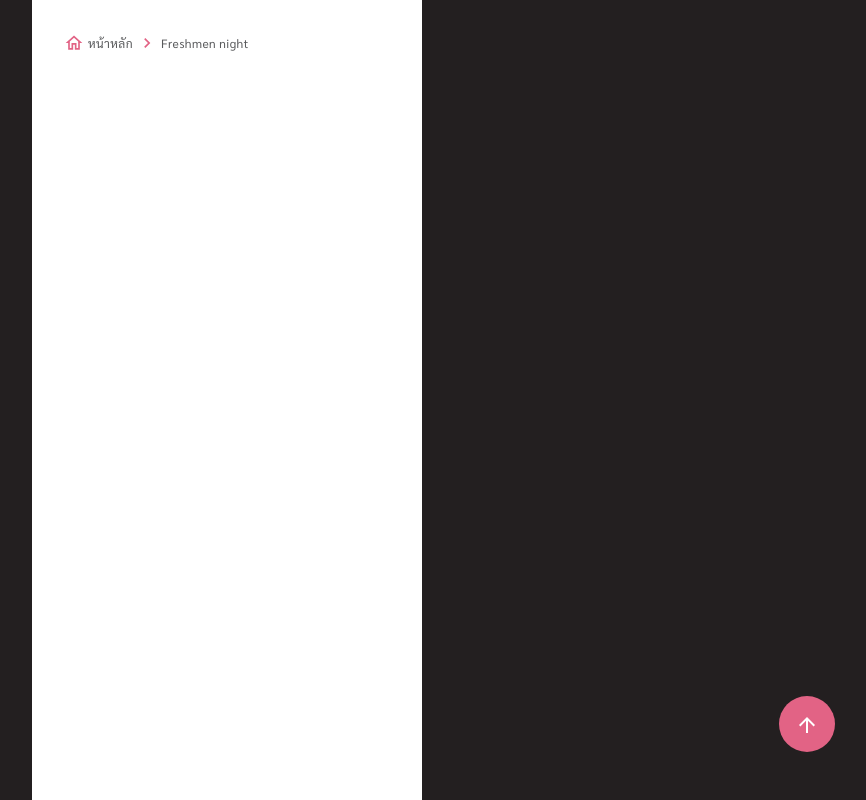
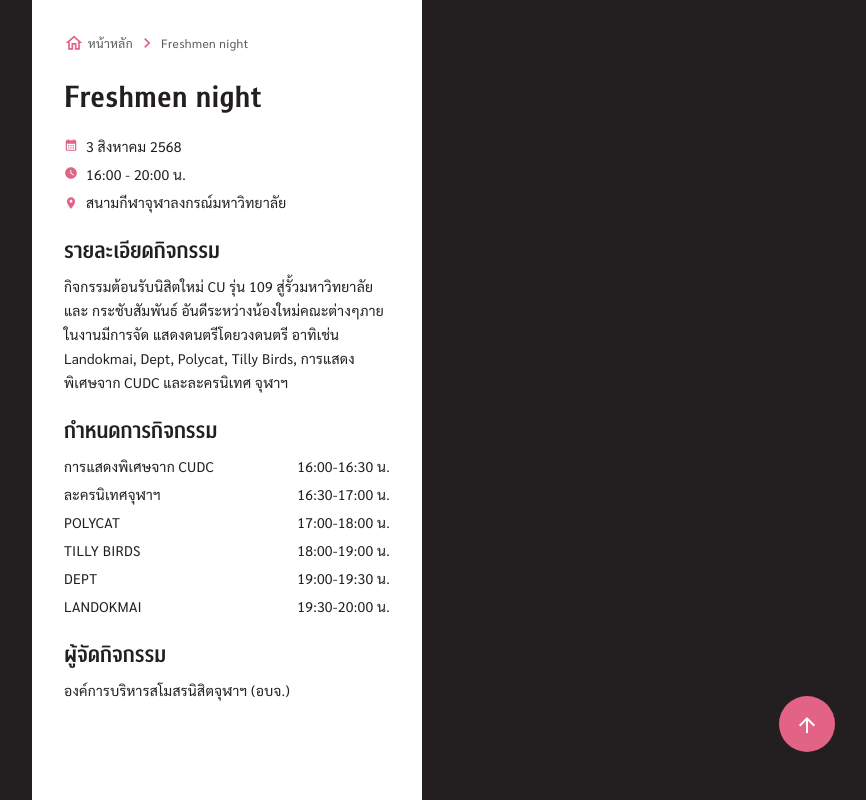
Before and after one commit to cunex-club/quickattend-mobile, a Next.js app: page /1 in a window 1280 px wide. Shown: the whole page, without its empty margins (413-1279 px from the left). Built offline with nearby package versions, Linux system fonts and the light colour scheme.

Commit message:
feat: add common event data

```diff
--- a/src/app/[id]/page.tsx
+++ b/src/app/[id]/page.tsx
@@ -1,14 +1,25 @@
 "use client";
 
-import { eventName } from "@/mock/event";
+import {
+  eventDate,
+  eventDescription,
+  eventLocation,
+  eventName,
+  eventOwner,
+  eventSchedules,
+  eventTimeRange,
+} from "@/mock/event";
 import Link from "next/link";
 import { useParams } from "next/navigation";
-import { useEffect, useRef, useState } from "react";
+import { Fragment, useEffect, useRef, useState } from "react";
 
 import {
   ArrowUpward,
+  CalendarMonth,
   ChevronRightOutlined,
   HomeOutlined,
+  LocationOn,
+  WatchLater,
 } from "@mui/icons-material";
 
 function LandingEventDetail() {
@@ -45,7 +56,7 @@ function LandingEventDetail() {
       className="w-full h-screen overflow-auto relative flex flex-col px-8 pt-8 pb-12"
     >
       {/* Breadcrumb */}
-      <div className="flex gap-1 mb-6 items-center">
+      <div className="flex gap-1 mb-6 items-center flex-wrap">
         <Link className="flex gap-1 items-center" href="/">
           <HomeOutlined fontSize="small" className="text-primary" />
           <p className="body-small-primary text-neutral-500">หน้าหลัก</p>
@@ -54,6 +65,81 @@ function LandingEventDetail() {
         <Link className="flex gap-1 items-center" href={`/${id}`}>
           <p className="body-small-primary text-neutral-500">{eventName}</p>
         </Link>
+      </div>
+
+      {/* Event Name */}
+      <h1 className="headline-large-emphasized text-neutral-600 mb-4">
+        {eventName}
+      </h1>
+
+      {/* Event Information */}
+      <div className="flex flex-col gap-1 mb-6">
+        {/* Date */}
+        <div className="flex gap-2">
+          <CalendarMonth
+            sx={{ width: 14, height: 14 }}
+            className="text-primary translate-y-1"
+          />
+          <p className="body-medium-primary text-neutral-600">{eventDate}</p>
+        </div>
+
+        {/* Time */}
+        <div className="flex gap-2">
+          <WatchLater
+            sx={{ width: 14, height: 14 }}
+            className="text-primary translate-y-1"
+          />
+          <p className="body-medium-primary text-neutral-600">
+            {eventTimeRange}
+          </p>
+        </div>
+
+        {/* Location */}
+        <div className="flex gap-2">
+          <LocationOn
+            sx={{ width: 14, height: 18 }}
+            className="text-primary translate-y-1"
+          />
+          <p className="body-medium-primary text-neutral-600">
+            {eventLocation}
+          </p>
+        </div>
+      </div>
+
+      {/* Event Description */}
+      <div className="flex flex-col mb-6 gap-2">
+        <h2 className="title-large-emphasized text-neutral-600">
+          รายละเอียดกิจกรรม
+        </h2>
+        <p className="body-medium-primary text-neutral-600">
+          {eventDescription}
+        </p>
+      </div>
+
+      {/* Event Schedule */}
+      <div className="flex flex-col mb-6 gap-2">
+        <h2 className="title-large-emphasized text-neutral-600">
+          กำหนดการกิจกรรม
+        </h2>
+
+        <div className="grid grid-cols-2 gap-x-2 gap-y-1">
+          {eventSchedules.map((e, i) => (
+            <Fragment key={i}>
+              <p className="body-medium-primary text-neutral-600">{e[0]}</p>
+              <p className="body-medium-primary text-neutral-600 text-right">
+                {e[1]}
+              </p>
+            </Fragment>
+          ))}
+        </div>
+      </div>
+
+      {/* Event Owner */}
+      <div className="flex flex-col mb-6 gap-2">
+        <h2 className="title-large-emphasized text-neutral-600">
+          ผู้จัดกิจกรรม
+        </h2>
+        <p className="body-medium-primary text-neutral-600">{eventOwner}</p>
       </div>
 
       {/* Go to Top Button */}
--- a/src/app/discovery/[id]/page.tsx
+++ b/src/app/discovery/[id]/page.tsx
@@ -1,14 +1,25 @@
 "use client";
 
-import { eventName } from "@/mock/event";
+import {
+  eventDate,
+  eventDescription,
+  eventLocation,
+  eventName,
+  eventOwner,
+  eventSchedules,
+  eventTimeRange,
+} from "@/mock/event";
 import Link from "next/link";
 import { useParams } from "next/navigation";
-import { useEffect, useRef, useState } from "react";
+import { Fragment, useEffect, useRef, useState } from "react";
 
 import {
   ArrowUpward,
+  CalendarMonth,
   ChevronRightOutlined,
   HomeOutlined,
+  LocationOn,
+  WatchLater,
 } from "@mui/icons-material";
 
 function DiscoveryEventDetail() {
@@ -45,7 +56,7 @@ function DiscoveryEventDetail() {
       className="w-full h-screen overflow-auto relative flex flex-col px-8 pt-8 pb-12"
     >
       {/* Breadcrumb */}
-      <div className="flex gap-1 mb-6 items-center">
+      <div className="flex gap-1 mb-6 items-center flex-wrap">
         <Link className="flex gap-1 items-center" href="/">
           <HomeOutlined fontSize="small" className="text-primary" />
           <p className="body-small-primary text-neutral-500">หน้าหลัก</p>
@@ -58,6 +69,81 @@ function DiscoveryEventDetail() {
         <Link className="flex gap-1 items-center" href={`/discovery/${id}`}>
           <p className="body-small-primary text-neutral-500">{eventName}</p>
         </Link>
+      </div>
+
+      {/* Event Name */}
+      <h1 className="headline-large-emphasized text-neutral-600 mb-4">
+        {eventName}
+      </h1>
+
+      {/* Event Information */}
+      <div className="flex flex-col gap-1 mb-6">
+        {/* Date */}
+        <div className="flex gap-2">
+          <CalendarMonth
+            sx={{ width: 14, height: 14 }}
+            className="text-primary translate-y-1"
+          />
+          <p className="body-medium-primary text-neutral-600">{eventDate}</p>
+        </div>
+
+        {/* Time */}
+        <div className="flex gap-2">
+          <WatchLater
+            sx={{ width: 14, height: 14 }}
+            className="text-primary translate-y-1"
+          />
+          <p className="body-medium-primary text-neutral-600">
+            {eventTimeRange}
+          </p>
+        </div>
+
+        {/* Location */}
+        <div className="flex gap-2">
+          <LocationOn
+            sx={{ width: 14, height: 18 }}
+            className="text-primary translate-y-1"
+          />
+          <p className="body-medium-primary text-neutral-600">
+            {eventLocation}
+          </p>
+        </div>
+      </div>
+
+      {/* Event Description */}
+      <div className="flex flex-col mb-6 gap-2">
+        <h2 className="title-large-emphasized text-neutral-600">
+          รายละเอียดกิจกรรม
+        </h2>
+        <p className="body-medium-primary text-neutral-600">
+          {eventDescription}
+        </p>
+      </div>
+
+      {/* Event Schedule */}
+      <div className="flex flex-col mb-6 gap-2">
+        <h2 className="title-large-emphasized text-neutral-600">
+          กำหนดการกิจกรรม
+        </h2>
+
+        <div className="grid grid-cols-2 gap-x-2 gap-y-1">
+          {eventSchedules.map((e, i) => (
+            <Fragment key={i}>
+              <p className="body-medium-primary text-neutral-600">{e[0]}</p>
+              <p className="body-medium-primary text-neutral-600 text-right">
+                {e[1]}
+              </p>
+            </Fragment>
+          ))}
+        </div>
+      </div>
+
+      {/* Event Owner */}
+      <div className="flex flex-col mb-6 gap-2">
+        <h2 className="title-large-emphasized text-neutral-600">
+          ผู้จัดกิจกรรม
+        </h2>
+        <p className="body-medium-primary text-neutral-600">{eventOwner}</p>
       </div>
 
       {/* Go to Top Button */}
--- a/src/app/discovery/page.tsx
+++ b/src/app/discovery/page.tsx
@@ -67,7 +67,7 @@ export default function Discovery() {
       className="w-full h-screen overflow-auto relative flex flex-col px-8 pt-8 pb-12"
     >
       {/* Breadcrumb */}
-      <div className="flex gap-1 mb-6 items-center">
+      <div className="flex gap-1 mb-6 items-center flex-wrap">
         <Link className="flex gap-1 items-center" href="/">
           <HomeOutlined fontSize="small" className="text-primary" />
           <p className="body-small-primary text-neutral-500">หน้าหลัก</p>
--- a/src/mock/event.ts
+++ b/src/mock/event.ts
@@ -4,5 +4,15 @@ export const eventTimeRange = "16:00 - 20:00 น.";
 export const eventLocation = "สนามกีฬาจุฬาลงกรณ์มหาวิทยาลัย";
 export const eventDescription =
   "กิจกรรมต้อนรับนิสิตใหม่ CU รุ่น 109 สู่รั้วมหาวิทยาลัย และ กระชับสัมพันธ์ อันดีระหว่างน้องใหม่คณะต่างๆภาย ในงานมีการจัด แสดงดนตรีโดยวงดนตรี อาทิเช่น Landokmai, Dept, Polycat, Tilly Birds, การแสดง พิเศษจาก CUDC และละครนิเทศ จุฬาฯ";
-export const eventOwner = "ผู้จัดการกิจกรรม";
+export const eventOwner = "องค์การบริหารสโมสรนิสิตจุฬาฯ (อบจ.)";
+
+export const eventSchedules = [
+  ["การแสดงพิเศษจาก CUDC", "16:00-16:30 น."],
+  ["ละครนิเทศจุฬาฯ", "16:30-17:00 น."],
+  ["POLYCAT", "17:00-18:00 น."],
+  ["TILLY BIRDS", "18:00-19:00 น."],
+  ["DEPT", "19:00-19:30 น."],
+  ["LANDOKMAI", "19:30-20:00 น."],
+];
+
 export const maxPageNumber = 10;
```
